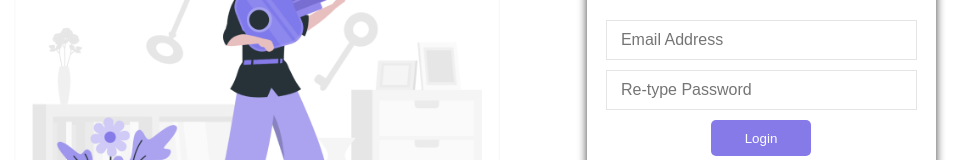
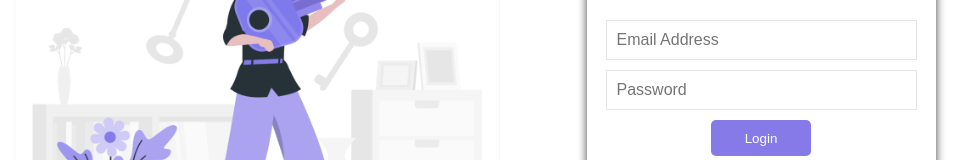
Before and after one commit to Komalkhatal24/project, a React (Create React App) app: page /login in a window 1280 px wide. Shown: the part 359-519 px from the top of the page, without its empty margins (214-1188 px from the left). Built offline with nearby package versions, Linux system fonts and the light colour scheme.

Commit message:
Updated Login Page

```diff
--- a/src/components/login.jsx
+++ b/src/components/login.jsx
@@ -18,9 +18,9 @@ function Login()
             <div className="right-login">
                <form>
             <h1>Login Here</h1>
-            <input type='email'placeholder=' Email Address'></input>
+            <input type='email'placeholder='Email Address'></input>
             <input
-             type='password'placeholder=' Re-type Password'></input>
+             type='password'placeholder='Password'></input>
              <div className='login'>
                <button>Login</button>
              </div>
```
